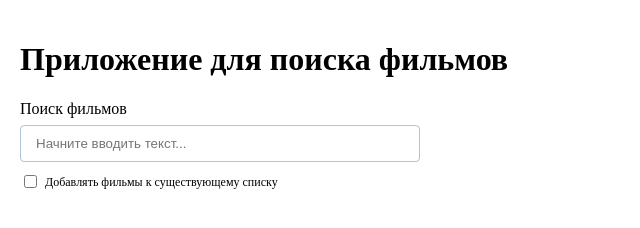
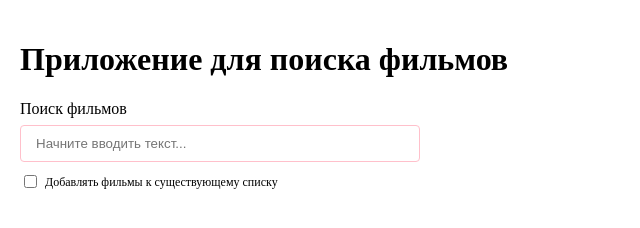
Before and after one commit to LyubovDevialtovskaya/store_moviesearch, a plain HTML site: page index.html in a window 1280 px wide. Shown: the whole page, without its empty margins (0-640 px from the left). Drawn offline with Linux system fonts and the light colour scheme.

Commit message:
проверка и исправление оформления кода

```diff
--- a/assets/js/dom.js
+++ b/assets/js/dom.js
@@ -65,7 +65,7 @@ export const createStyle = () => {
         width: 400px;
         padding: 10px 15px;
         margin-bottom: 10px;
-        border: 1px solid lightsteelblue;
+        border: 1px solid pink;
         border-radius: 4px;
       }
       .search__label-checkbox {
```
Also changed, not shown: assets/js/movies.js (+7 -1 lines), index.html (+0 -2 lines).
